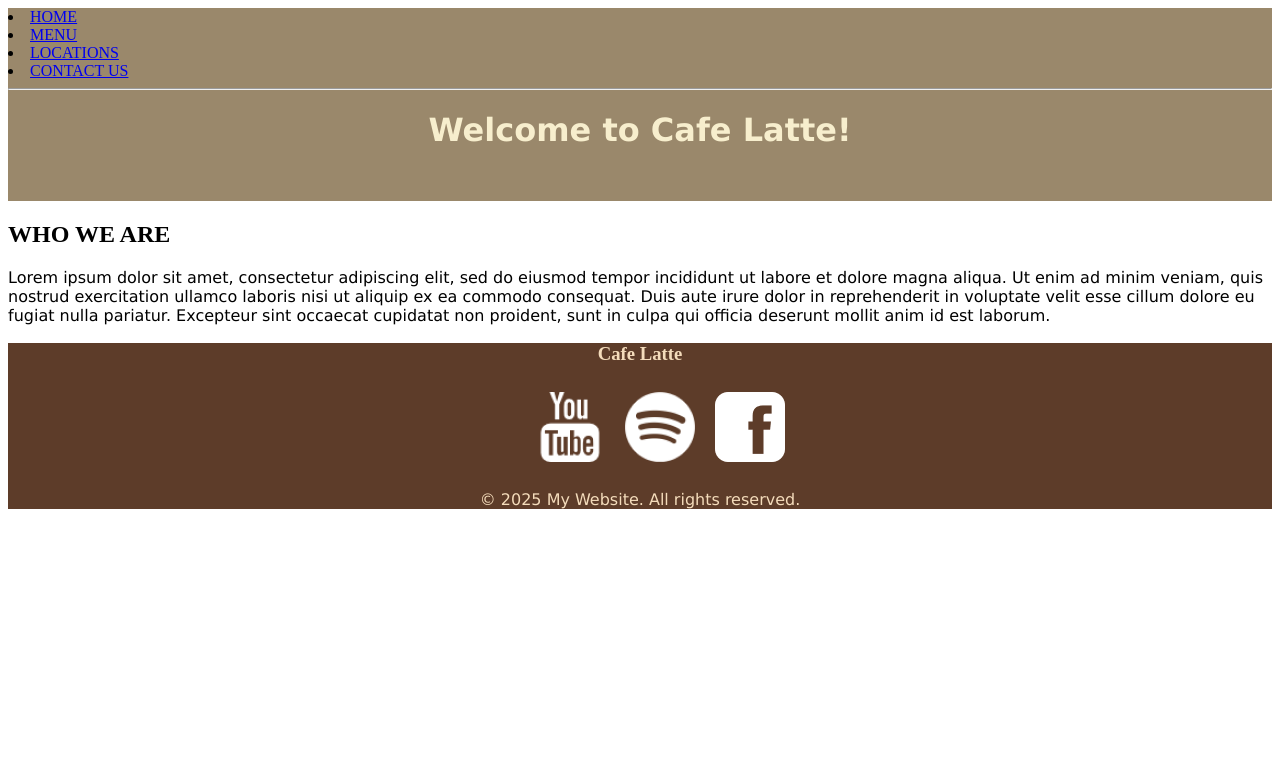
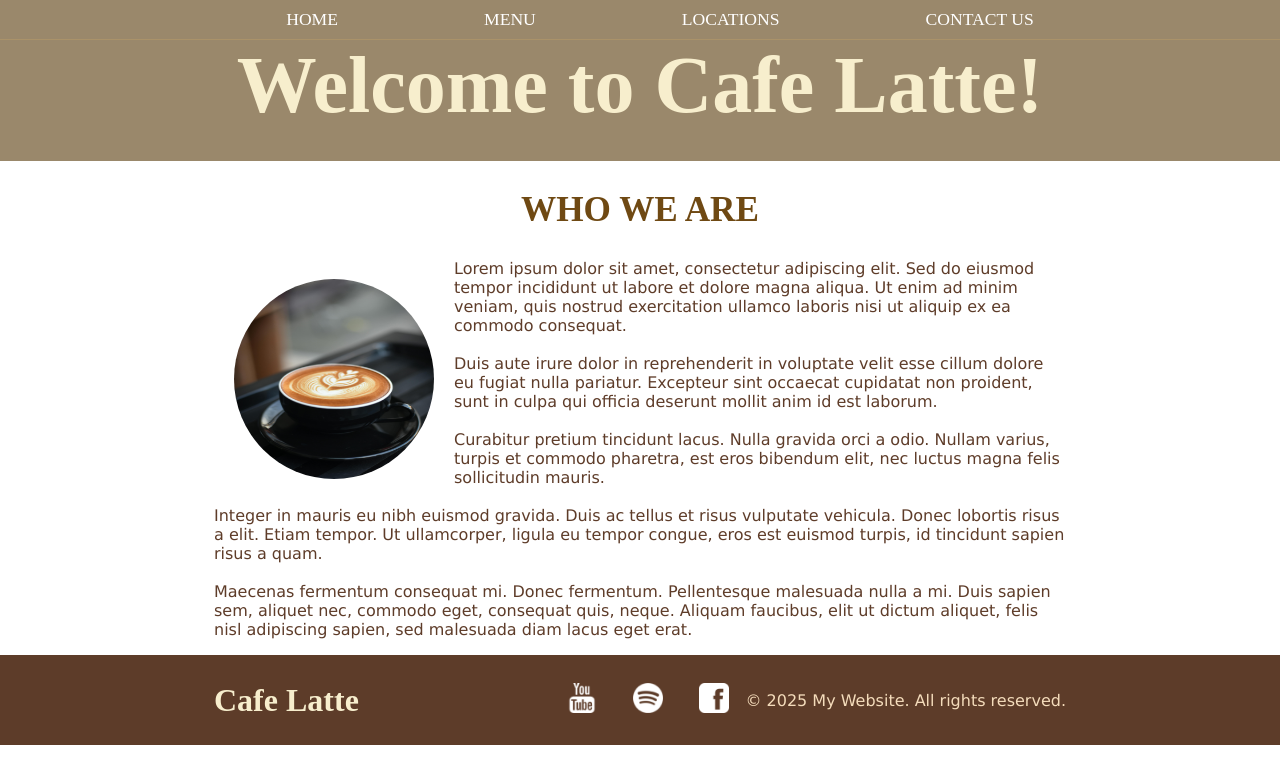
Before and after one commit to eileen231/eileen231.github.io, a plain HTML site: page index.html in a window 1280 px wide. Drawn offline with Linux system fonts and the light colour scheme; a web font is replaced by a local one.

Commit message:
Added header and footer css styling. Finished the Home page.

```diff
--- a/index.html
+++ b/index.html
@@ -8,25 +8,29 @@
 </head>
 <body>
   <header class = "main-header">
-    <nav>
-      <li><a href = "index.html">HOME</a></li>
-      <li><a href = "menu.html">MENU</a></li>
-      <li><a href = "locations.html">LOCATIONS</a></li>
-      <li><a href = "about.html">CONTACT US</a></li>
+    <nav class = "nav main-nav">
+      <ul>
+        <li><a href = "index.html">HOME</a></li>
+        <li><a href = "menu.html">MENU</a></li>
+        <li><a href = "locations.html">LOCATIONS</a></li>
+        <li><a href = "about.html">CONTACT US</a></li>
+      </ul>
     </nav>
-    <hr>
-    <h1>Welcome to Cafe Latte!</h1>
+    <h1 class = "store-name store-name-large">Welcome to Cafe Latte!</h1>
   </header>
-  <section>
-    <h2>WHO WE ARE</h2>
-    <p class = "paragraph">Lorem ipsum dolor sit amet, consectetur adipiscing elit, sed do eiusmod tempor incididunt ut labore et dolore magna aliqua.
-      Ut enim ad minim veniam, quis nostrud exercitation ullamco laboris nisi ut aliquip ex ea commodo consequat.
-      Duis aute irure dolor in reprehenderit in voluptate velit esse cillum dolore eu fugiat nulla pariatur.
-      Excepteur sint occaecat cupidatat non proident, sunt in culpa qui officia deserunt mollit anim id est laborum.</p>
+  <section class = "content-section container">
+    <h2 class = "section-header">WHO WE ARE</h2>
+    <img class = "coffee-image" src="latteArt.jpg">
+    <p class = "paragraph"> Lorem ipsum dolor sit amet, consectetur adipiscing elit. Sed do eiusmod tempor incididunt ut labore et dolore magna aliqua. Ut enim ad minim veniam, quis nostrud exercitation ullamco laboris nisi ut aliquip ex ea commodo consequat.<br><br>
+      Duis aute irure dolor in reprehenderit in voluptate velit esse cillum dolore eu fugiat nulla pariatur. Excepteur sint occaecat cupidatat non proident, sunt in culpa qui officia deserunt mollit anim id est laborum.<br><br>
+      Curabitur pretium tincidunt lacus. Nulla gravida orci a odio. Nullam varius, turpis et commodo pharetra, est eros bibendum elit, nec luctus magna felis sollicitudin mauris.<br><br>
+      Integer in mauris eu nibh euismod gravida. Duis ac tellus et risus vulputate vehicula. Donec lobortis risus a elit. Etiam tempor. Ut ullamcorper, ligula eu tempor congue, eros est euismod turpis, id tincidunt sapien risus a quam.<br><br>
+      Maecenas fermentum consequat mi. Donec fermentum. Pellentesque malesuada nulla a mi. Duis sapien sem, aliquet nec, commodo eget, consequat quis, neque. Aliquam faucibus, elit ut dictum aliquet, felis nisl adipiscing sapien, sed malesuada diam lacus eget erat.
+    </p>
     </section>
   <footer class = "main-footer">
     <div class = "container main-footer-container">
-      <h3 class = "shop-name">Cafe Latte</h3>
+      <h3 class = "store-name">Cafe Latte</h3>
       <ul class = "nav footer-nav">
         <li>
           <li>
@@ -46,7 +50,7 @@
         </li>
         </li>
       </ul>
-      <p>&copy; 2025 My Website. All rights reserved.</p>
+      <p id="copyright">&copy; 2025 My Website. All rights reserved.</p>
     </div>
   </footer>
 </body>
--- a/style.css
+++ b/style.css
@@ -1,3 +1,49 @@
+@import url('https://fonts.googleapis.com/css2?family=Atma:wght@300;400;500;600;700&display=swap');
+
+* {
+    box-sizing:border-box; /*width attribute will take account of padding*/
+    font-family: Atma;
+    color:rgba(67, 28, 6, 0.86);
+}
+
+html, body {
+    margin: 0;
+    padding: 0; /*remove margins and padding on body of website so header img stretches across entire screen*/
+}
+nav ul {
+    margin: 0; /*remove margins from unordered list elements*/
+}
+
+p{
+    font-family: Verdana, Geneva, Tahoma, sans-serif;
+}
+
+.nav li {
+    display:inline; /*renders all the stuff inline instead of separate lines*/
+}
+.nav a {
+    display: inline-block;
+    padding: .5em;
+    color: white;
+    text-decoration: none; /*removes the underline from links*/
+}
+
+.main-nav {
+    text-align: center;
+    font-size: 1.1em;
+    font-weight: lighter;
+    border-bottom: 1px solid rgba(182, 154, 104, 0.6);
+}
+
+.main-nav li {
+    padding: 0 5%;
+}
+
+.nav a:hover {
+    background-color:  rgba(82, 49, 30, 0.86);
+    cursor:pointer;
+}
+
 .main-header {
     background-color: rgba(87, 58, 9, 0.6);
     background-image: url("headerImg.jpg");
@@ -7,33 +53,67 @@
     padding-bottom: 30px;
 }
 
-h1 {
+.store-name {
     text-align: center;
-    font-family:Verdana, Geneva, Tahoma, sans-serif;
+    margin: 0;
+    font-size: 2em;
     color: rgb(247, 238, 205);
 }
+.store-name-large {
+    font-size: 5em;
+}
 
-p{
-    font-family: Verdana, Geneva, Tahoma, sans-serif;
+.content-section {
+    margin: 1em;
+}
+
+.container {
+    max-width: 900px;
+    margin: 0 auto; /*magins on left and right can be anything so that the text is always centered*/
+    padding: 0 1.5em; /*txt will not be directly on the edge of the webpage*/
+}
+
+.section-header {
+    /*font-family: ;*/
+    text-align: center;
+    color:rgb(111, 73, 19);
+    font-size: 2.2em;
+}
+
+.coffee-image{
+    float: left;
+    height: 200px;
+    width: 200px;
+    margin: 20px;
+    border-radius: 50%;
 }
 
 .main-footer{
     background-color: rgba(67, 28, 6, 0.86);
     text-align: center;
     color:rgb(244, 220, 187);
+    padding: .25em 0;
 }
 
-.nav li {
-    display:inline;
-}
-.nav a {
-    display: inline-block;
-    padding: .5em;
-    color: white;
-    text-decoration: none;
+.main-footer-container{
+    display: flex;
+    align-items: center;
 }
 
-.nav a:hover {
-    background-color:  rgba(82, 49, 30, 0.86);
-    cursor:pointer;
+.main-footer-container ul {
+    flex-grow: 1;
+    text-align: end;
 }
+
+.footer-nav li {
+    padding: 0 .5em;
+}
+
+.footer-nav img{
+    width: 30px;
+    height: 30px;;
+}
+
+#copyright{
+    color:rgb(244, 220, 187);
+}
```
Also changed, not shown: about.html (+33 -10 lines), locations.html (+33 -10 lines), menu.html (+33 -10 lines).
